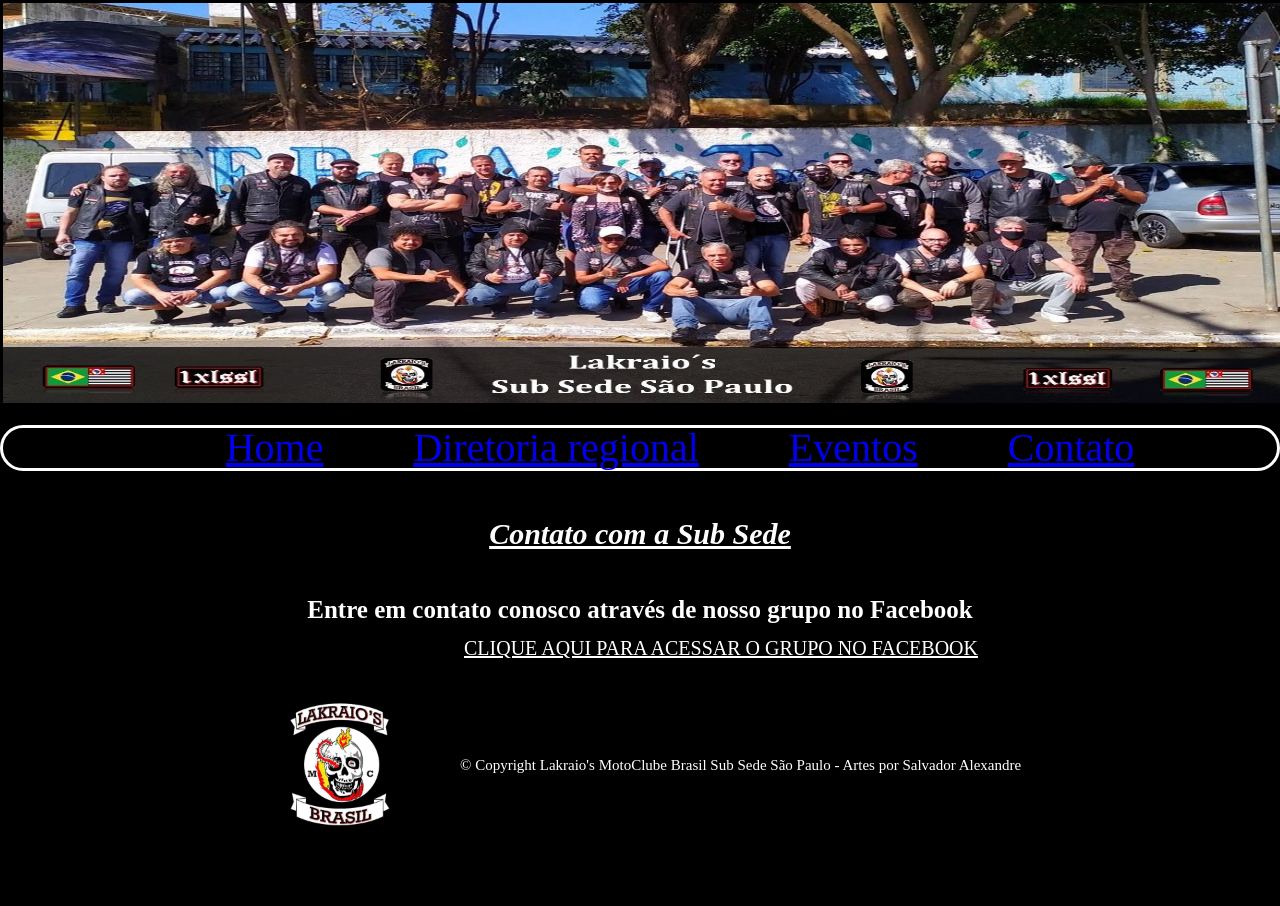
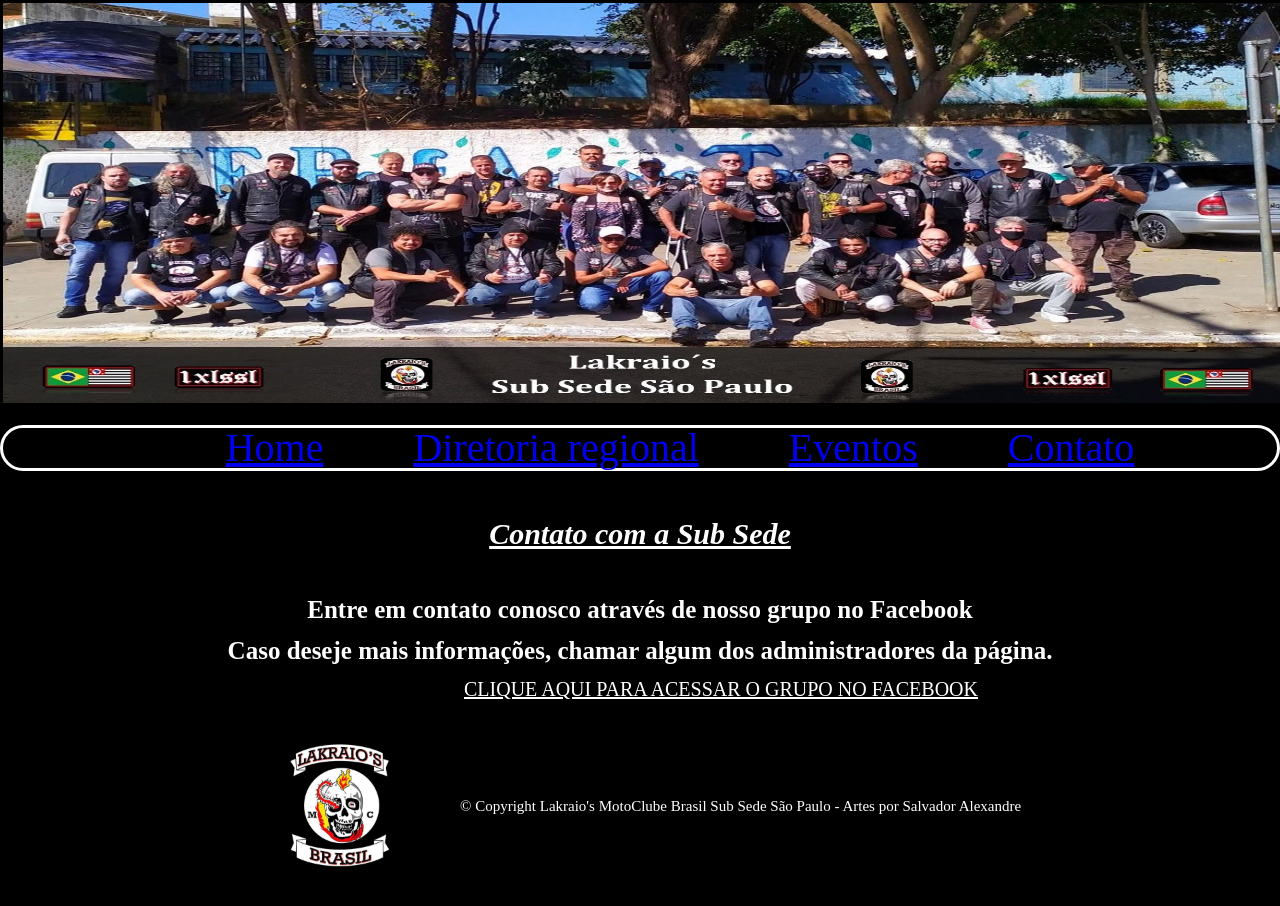
Before and after one commit to rafaellimareis0/LakraiosMC-SP, a plain HTML site: page html/contato.html in a window 1280 px wide. Before the commit the page ends 885 px from the top, so only its background shows below. Drawn offline with Linux system fonts and the light colour scheme.

Commit message:
Adicionado informação na página de contato

```diff
--- a/html/contato.html
+++ b/html/contato.html
@@ -24,6 +24,7 @@
         <main>
             <h2>Contato com a Sub Sede</h2>
             <p class="contato">Entre em contato conosco através de nosso grupo no Facebook</p>
+            <p class="contato">Caso deseje mais informações, chamar algum dos administradores da página.</p>
             <a href="https://web.facebook.com/groups/107363439660756/" class="grupo-face">Clique aqui para acessar o grupo no Facebook</a>
     </body>
     <footer>
```
